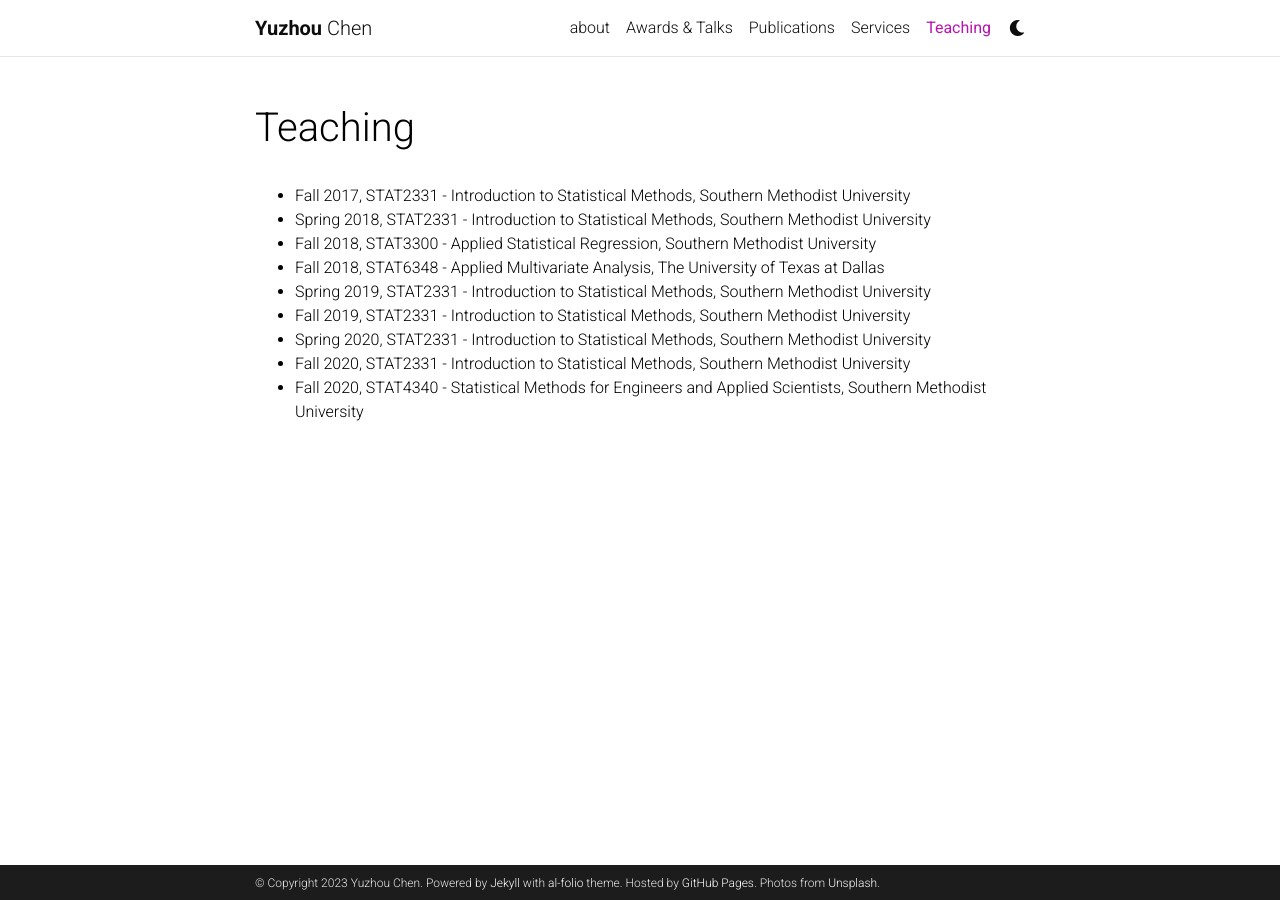
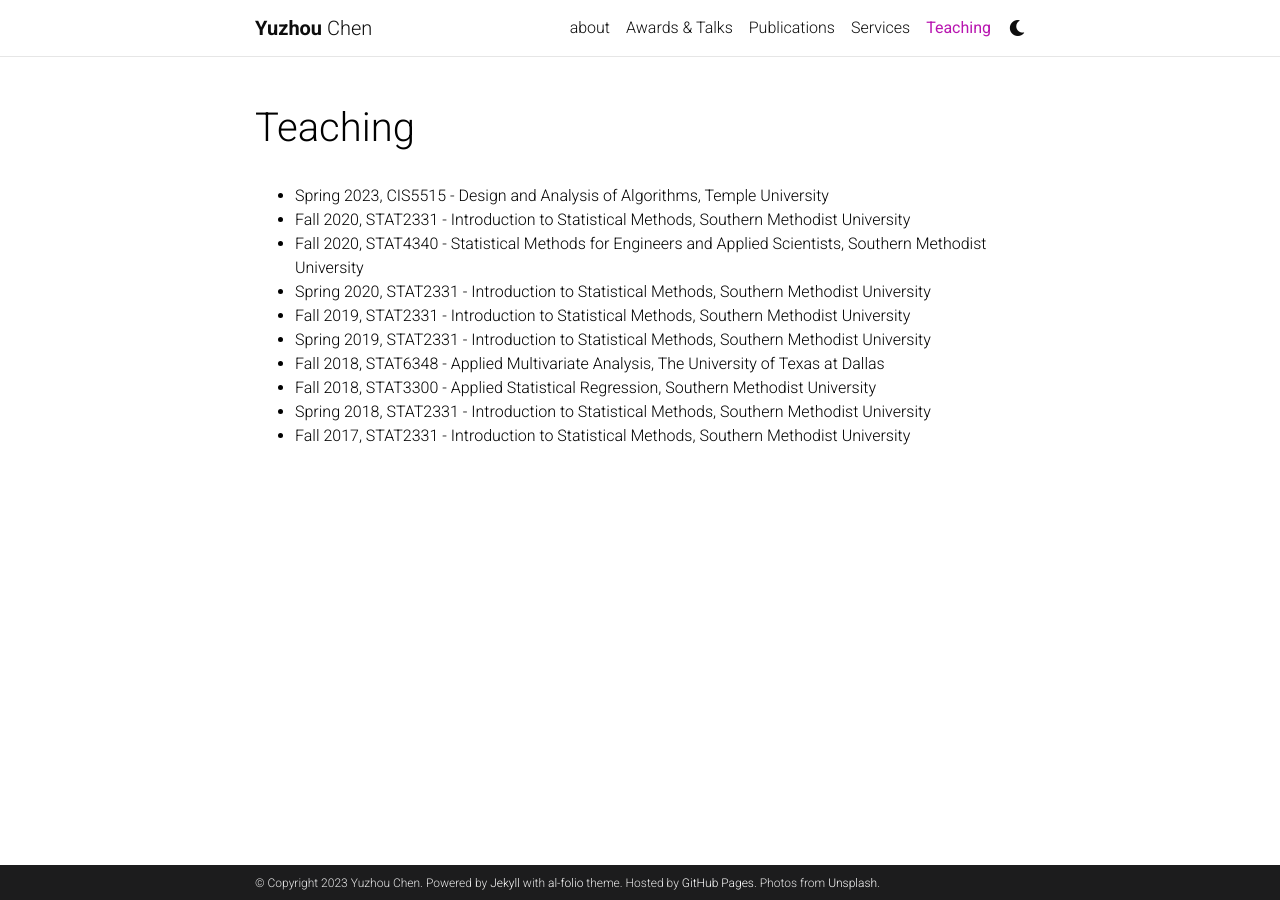
Before and after one commit to yuzhouguangc/yuguang_website, a Jekyll site: the page built from _pages/teaching.md, in a window 1280 px wide. Built offline with Jekyll 4.4.1, drawn with Linux system fonts in a browser that asks for light colours; comment, search, counter and statistics services are not loaded; a style sheet for code colours, icons or effects is not loaded.

Commit message:
Update teaching.md

```diff
--- a/_pages/teaching.md
+++ b/_pages/teaching.md
@@ -6,12 +6,13 @@ description:
 nav: true
 ---
 
-- Fall 2017, STAT2331 - Introduction to Statistical Methods, Southern Methodist University
-- Spring 2018, STAT2331 - Introduction to Statistical Methods, Southern Methodist University
-- Fall 2018, STAT3300 - Applied Statistical Regression, Southern Methodist University
-- Fall 2018, STAT6348 - Applied Multivariate Analysis, The University of Texas at Dallas
-- Spring 2019, STAT2331 - Introduction to Statistical Methods, Southern Methodist University
-- Fall 2019, STAT2331 - Introduction to Statistical Methods, Southern Methodist University
-- Spring 2020, STAT2331 - Introduction to Statistical Methods, Southern Methodist University
+- Spring 2023, CIS5515 - Design and Analysis of Algorithms, Temple University
 - Fall 2020, STAT2331 - Introduction to Statistical Methods, Southern Methodist University
 - Fall 2020, STAT4340 - Statistical Methods for Engineers and Applied Scientists, Southern Methodist University
+- Spring 2020, STAT2331 - Introduction to Statistical Methods, Southern Methodist University
+- Fall 2019, STAT2331 - Introduction to Statistical Methods, Southern Methodist University
+- Spring 2019, STAT2331 - Introduction to Statistical Methods, Southern Methodist University
+- Fall 2018, STAT6348 - Applied Multivariate Analysis, The University of Texas at Dallas
+- Fall 2018, STAT3300 - Applied Statistical Regression, Southern Methodist University
+- Spring 2018, STAT2331 - Introduction to Statistical Methods, Southern Methodist University
+- Fall 2017, STAT2331 - Introduction to Statistical Methods, Southern Methodist University
```
